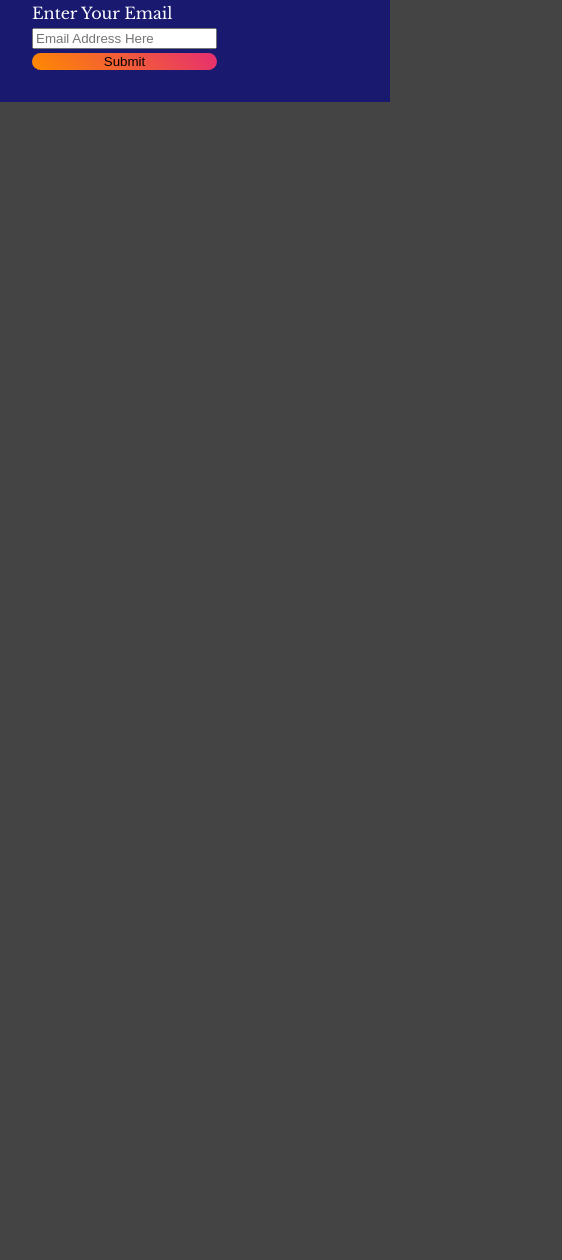
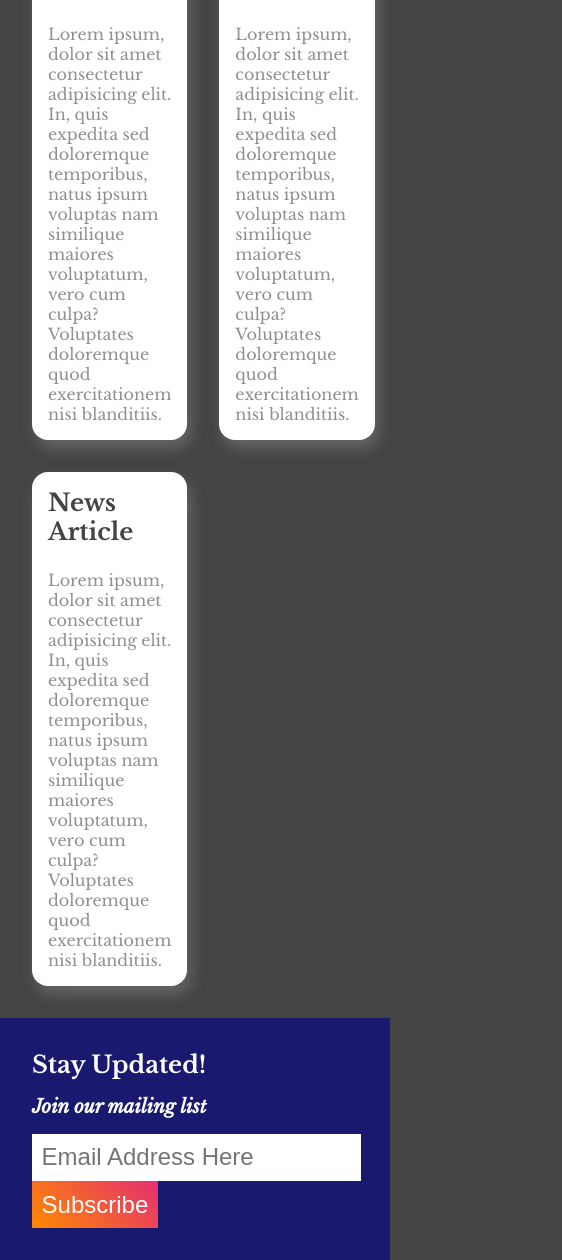
Before and after one commit to AnchorDB/NavbarPractice, a plain HTML site: page index.html in a window 390 px wide. Shown: the part 2472-3732 px from the top of the page, 562 px wide, since content can reach past the window. Before the commit the page ends 2574 px from the top, so only its background shows below. Drawn offline with nearby package versions, Linux system fonts and the light colour scheme.

Commit message:
formatted footer, made responsive design changes

```diff
--- a/index.html
+++ b/index.html
@@ -45,10 +45,11 @@
     </main>
     <footer class="flex-footer">
         <h2>Stay Updated!</h2>
+        <h3>Join our mailing list</h3>
         <form action="#" class="email-form">
-            <label for="email">Enter Your Email</label>
+            <!-- <label for="email">Enter Your Email</label> -->
             <input type="email" name="email" id="email" placeholder="Email Address Here">
-            <input type="submit" value="Submit" class="btn">
+            <input type="submit" value="Subscribe" class="btn">
         </form>
     </footer>
 </body>
--- a/nav-practice.css
+++ b/nav-practice.css
@@ -17,22 +17,6 @@ body {
     list-style: none;
     padding: 1em;
     box-shadow: 0 0 15px rgba(207, 206, 206, 0.25);
-}
-
-@media(max-width: 700px) {
-    .navbar {
-        display: flex;
-        flex-direction: column;
-        align-items: center;
-    }
-
-    li {
-        margin-bottom: 1em;
-    }
-
-    #img {
-        margin-bottom: 0;
-    }
 }
 
 li {
@@ -88,7 +72,7 @@ h1 {
     text-decoration: underline;
 }
 
-h3 {
+.border-card > h3 {
     margin: auto;
     text-align: left;
     font-family: "libre baskerville",serif;
@@ -132,19 +116,56 @@ footer {
     background-color: midnightblue;
 }
 
+.flex-footer > h3 {
+    font-family: "libre baskerville",serif;
+    font-style: italic;
+}
+
 .email-form {
     display: flex;
-    flex-flow: column wrap;
-    gap: .3em;
+    flex-flow: row wrap;
     justify-items: center;
+}
+
+#email {
+    padding: .4em;
+    font-size: 24px;
+    border: 0;
 }
 
 .btn {
     background-image: linear-gradient(45deg, #ff8a00, #e52e71);
-    border: none;
-    border-radius: 16px;
+    color: #fff;
+    border: 0;
+    /* border-radius: 16px; */
+    padding: .4em;
+    font-size: 24px;
 }
 
 .btn:hover {
     cursor: pointer;
 }
+
+@media(max-width: 700px) {
+    .navbar {
+        display: flex;
+        flex-direction: column;
+        align-items: center;
+    }
+
+    li {
+        margin-bottom: 1em;
+    }
+
+    #img {
+        margin-bottom: 0;
+    }
+
+    .main-grid-container {
+        display: grid;
+        grid-template-columns: 1fr 1fr;
+        gap: 2em;
+        margin: 1em;
+        padding: 1em;
+    }
+}
```
